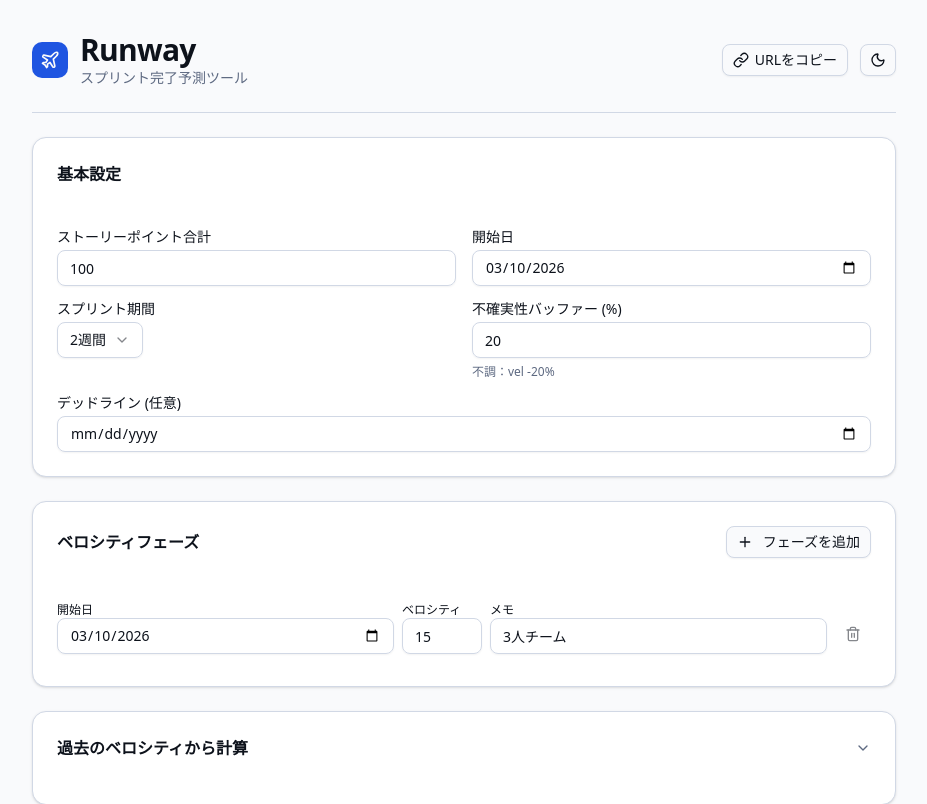
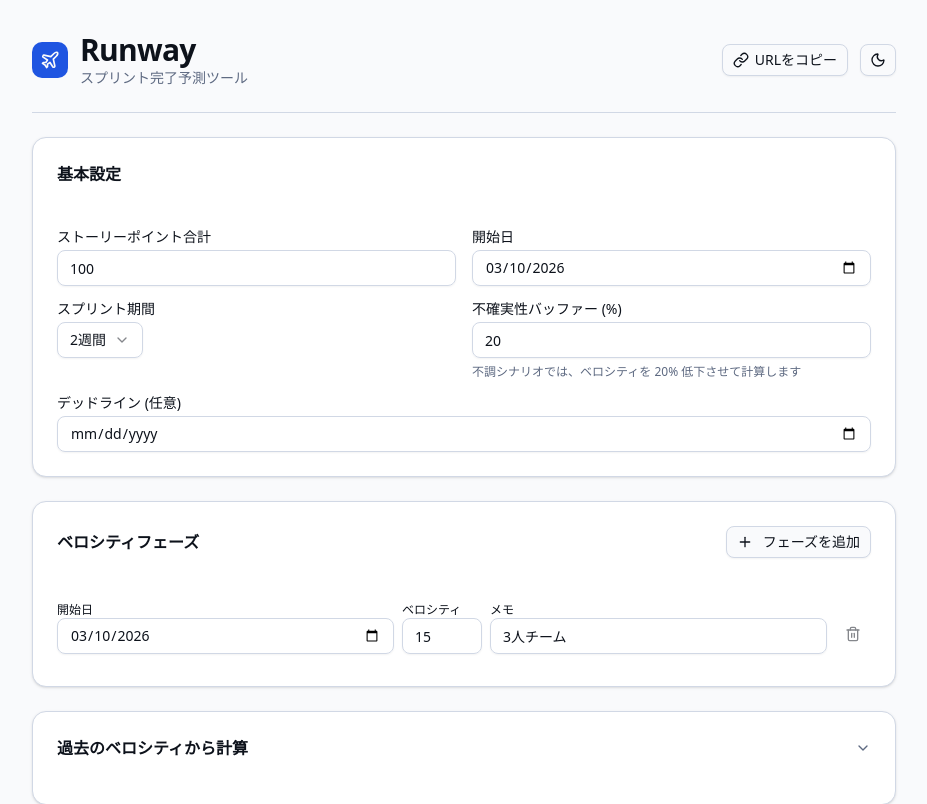
Before and after one commit to dtakamiya/runway, a Next.js app: page / in a window 1280 px wide. Shown: the top 804 px of the page, without its empty margins (176-1103 px from the left). Built offline with nearby package versions, Linux system fonts and the light colour scheme.

Commit message:
ui: バッファ説明文をより分かりやすい表現に改善
「不調：vel -X%」という略語を使った簡素な説明を
「不調シナリオでは、ベロシティを X% 低下させて計算します」
という分かりやすい表現に変更する。

Closes #72

```diff
--- a/src/components/forecast-form.tsx
+++ b/src/components/forecast-form.tsx
@@ -102,7 +102,7 @@ export function ForecastForm({ data, onChange, errors }: ForecastFormProps) {
             />
             {Number(data.bufferPercent) > 0 && (
               <p className="text-xs text-muted-foreground">
-                不調：vel -{data.bufferPercent}%
+                不調シナリオでは、ベロシティを {data.bufferPercent}% 低下させて計算します
               </p>
             )}
           </div>
```
